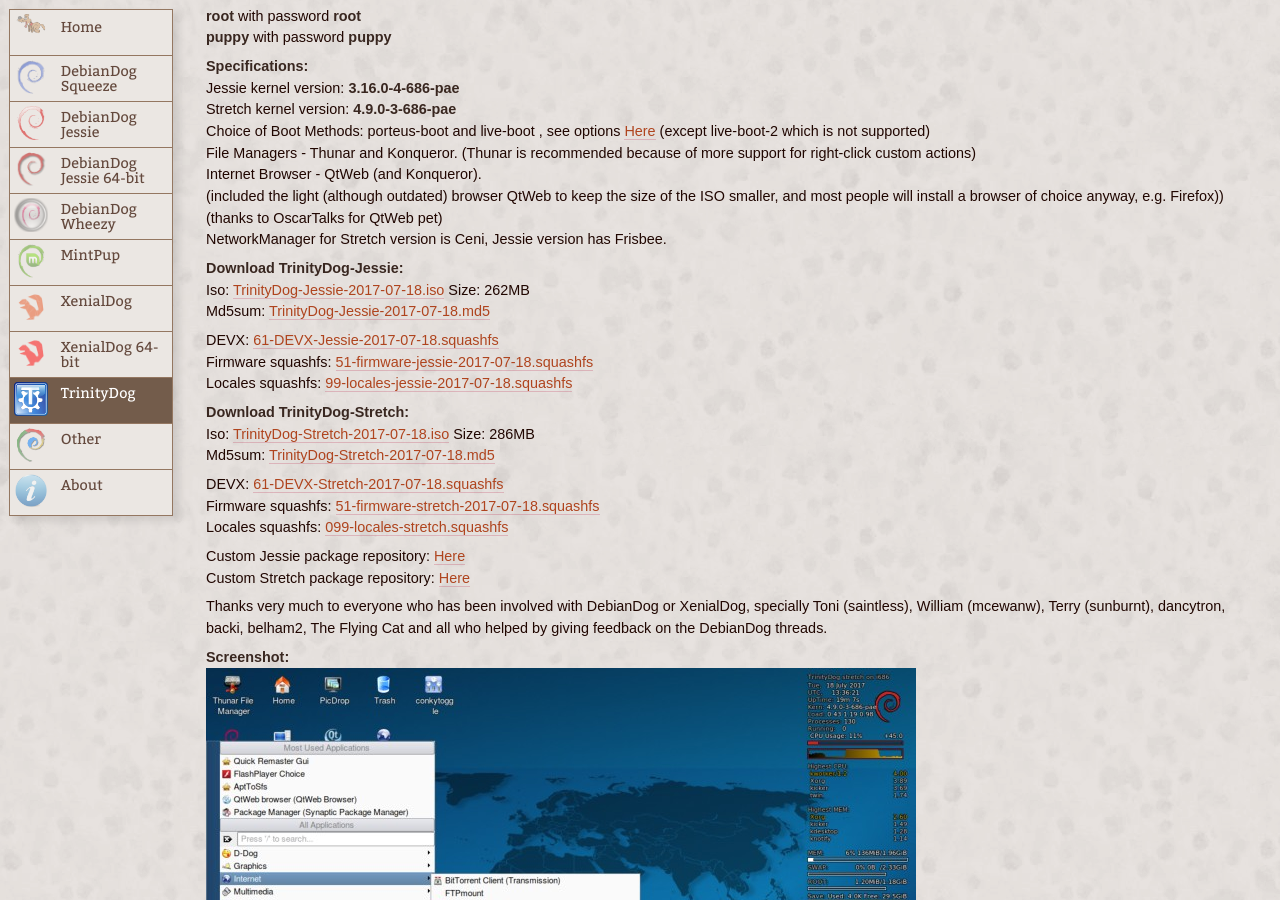
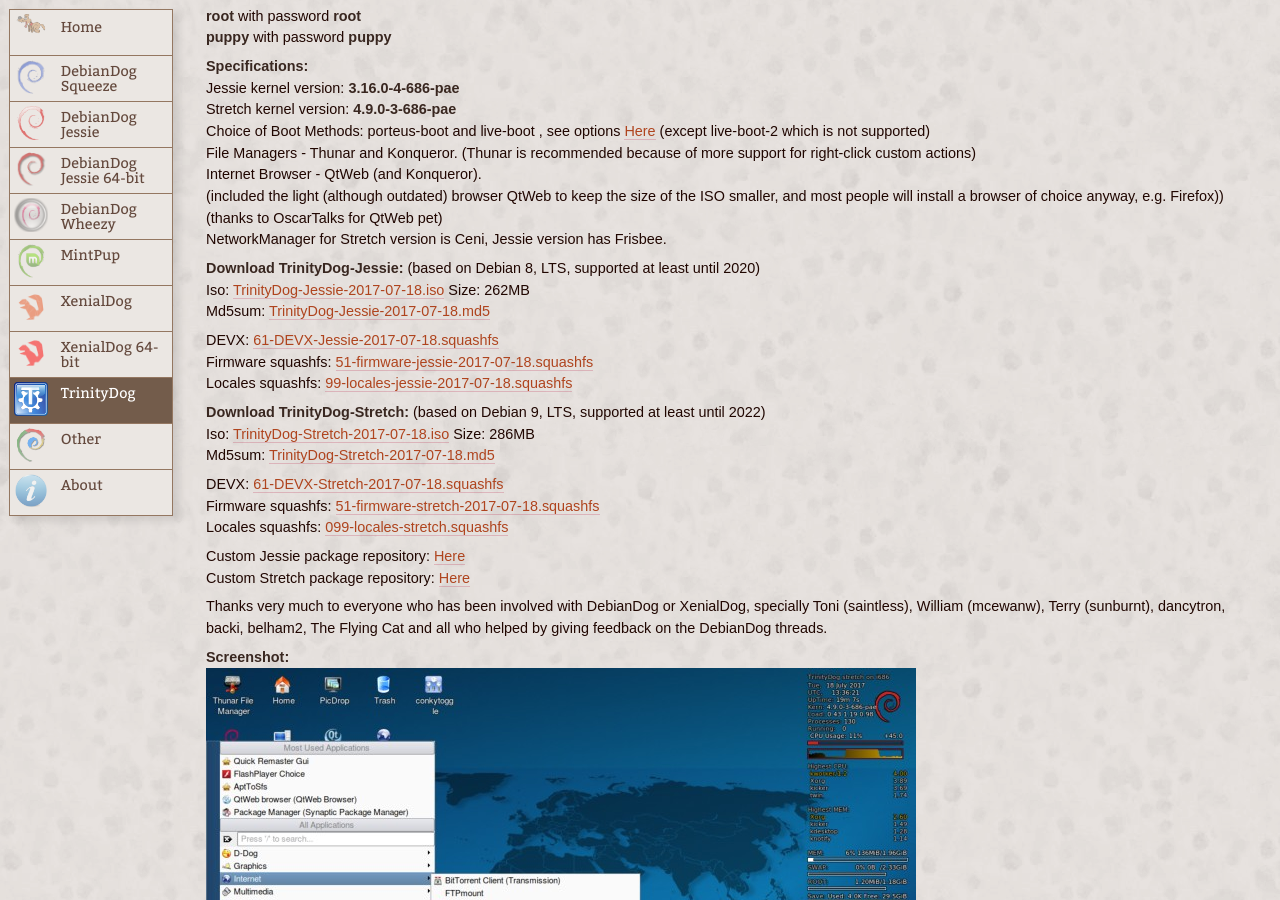
Before and after one commit to DebianDog/doglinux, a Jekyll site: the page built from zz06-trinitydog.md, in a window 1280 px wide and 900 px high, scrolled down 304 px. Built offline with Jekyll 4.4.1, drawn with Linux system fonts in a browser that asks for light colours; comment, search, counter and statistics services are not loaded.

Commit message:
TrinityDog edit

```diff
--- a/zz06-trinitydog.md
+++ b/zz06-trinitydog.md
@@ -32,7 +32,7 @@ Internet Browser - QtWeb (and Konqueror).
 (thanks to OscarTalks for QtWeb pet)
 NetworkManager for Stretch version is Ceni, Jessie version has Frisbee.
 
-**Download TrinityDog-Jessie:**
+**Download TrinityDog-Jessie:** (based on Debian 8, LTS, supported at least until 2020)
 Iso: [TrinityDog-Jessie-2017-07-18.iso](https://github.com/DebianDog/trinitydog/releases/download/v1.0/TrinityDog-Jessie-2017-07-18.iso){:target="_blank"} Size: 262MB
 Md5sum: [TrinityDog-Jessie-2017-07-18.md5](https://github.com/DebianDog/trinitydog/releases/download/v1.0/TrinityDog-Jessie-2017-07-18.md5){:target="_blank"}
 
@@ -41,7 +41,7 @@ Firmware squashfs: [51-firmware-jessie-2017-07-18.squashfs](https://github.com/D
 Locales squashfs: [99-locales-jessie-2017-07-18.squashfs](https://debiandog.github.io/Misc/Jessie/i386/Packages/SFS/99-locales-jessie-2017-07-18.squashfs){:target="_blank"}
 
 
-**Download TrinityDog-Stretch:**
+**Download TrinityDog-Stretch:** (based on Debian 9, LTS, supported at least until 2022)
 Iso: [TrinityDog-Stretch-2017-07-18.iso](https://github.com/DebianDog/trinitydog/releases/download/v2.0/TrinityDog-Stretch-2017-07-18.iso){:target="_blank"} Size: 286MB
 Md5sum: [TrinityDog-Stretch-2017-07-18.md5](https://github.com/DebianDog/trinitydog/releases/download/v2.0/TrinityDog-Stretch-2017-07-18.md5){:target="_blank"}
 
```
